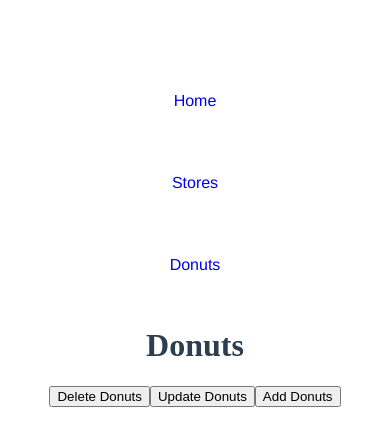
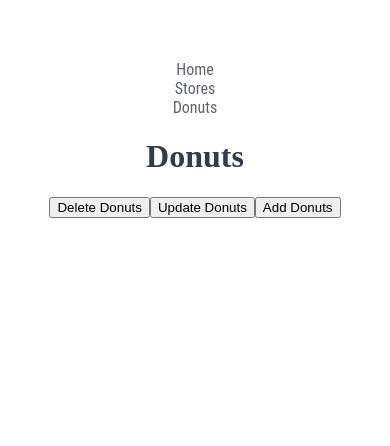
Before and after one commit to therealmikenew/HoleFoodsClient, a Vue app in the folder holefood/: page /donutDetails/1 in a window 390 px wide. Shown: the top 446 px of the page. Built offline with nearby package versions, Linux system fonts and the light colour scheme; a web font is replaced by a local one.

Commit message:
fix gap in links for media query, made photos mobile responsive

```diff
--- a/holefood/src/styles/app.css
+++ b/holefood/src/styles/app.css
@@ -5,27 +5,24 @@ h1 {
 .photo-url {
   border-radius: 25px;
   width: 50vw;
-  height: 50vh;
+
+  max-width: 630px;
+  max-height: 420px;
   object-fit: cover;
 }
 
 .dlt-btn {
-  background-color: #596799;
+  background-color: white;
   border: none;
   font-weight: 700;
-  color: white;
+  color: #5f6368;
   border-radius: 15px;
 }
 
-.top-nav {
-  /* position: fixed; */
-}
-
-/* .home-title {
-  margin-top: 5%;
-} */
 .rout-link {
   margin: 2em;
+  font-family: 'Roboto Condensed', sans-serif;
+  color: #5f6368;
 }
 .store-container {
   width: 70vw;
@@ -59,4 +56,7 @@ a {
   nav {
     flex-direction: column;
   }
+  .rout-link {
+    margin: 0em;
+  }
 }
```
